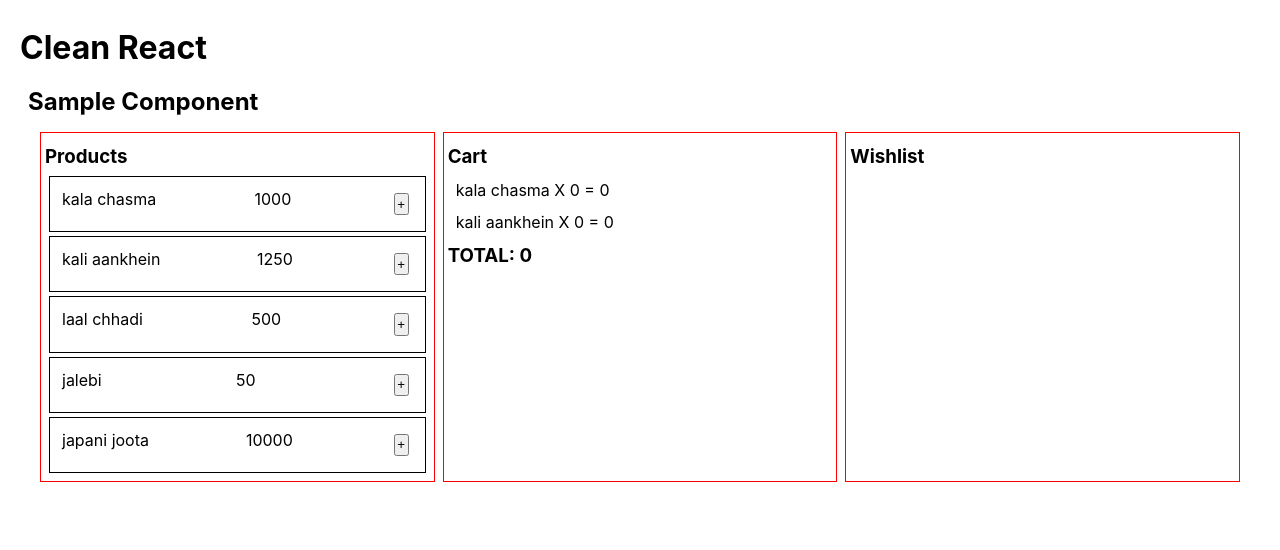
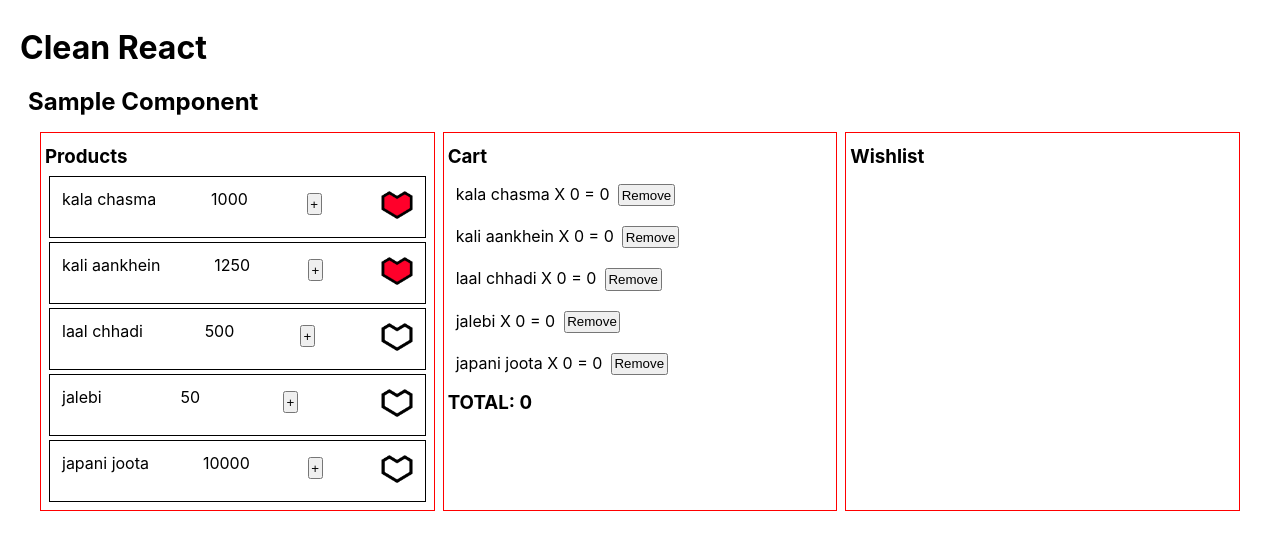
Before and after one commit to aamirmabs/react-useReducer, a React (Create React App) app: page / in a window 1280 px wide. Shown: the top 550 px of the page. Built offline with nearby package versions, Linux system fonts and the light colour scheme.

Commit message:
wishlist implemented - double render issue still exists

```diff
--- a/src/components/SampleComponent.js
+++ b/src/components/SampleComponent.js
@@ -1,4 +1,6 @@
 import React, { useEffect, useReducer } from "react";
+import wishlistTrue from "../images/icons/wishlist-true.png";
+import wishlistFalse from "../images/icons/wishlist-false.png";
 
 const productList = [
   {
@@ -47,44 +49,7 @@ function SampleComponent() {
     return product;
   };
 
-  const [cartTracker, dispatch] = useReducer(
-    (prevCartTracker, value) => {
-      // check if item is already in cartTracker
-      const { type, id } = value;
-      let newCartTracker = { ...prevCartTracker };
-      const { cart, wishlist } = newCartTracker;
-      const product = getProductFromID(id);
-
-      switch (type) {
-        case "CART-ADD":
-          let newCart = [...cart];
-
-          // check if item is already in cart
-          let indexInCart = cart.findIndex((cartItem) => cartItem.id === id);
-          newCart[indexInCart].productPosition = productList.findIndex(
-            (product) => product.id === id
-          );
-
-          let indexInProductList = productList.findIndex(
-            (product) => product.id === id
-          );
-
-          newCart[indexInCart].units = newCart[indexInCart].units + 1;
-          newCart[indexInCart].cost =
-            productList[indexInProductList].price * newCart[indexInCart].units;
-
-          break;
-
-        default:
-          console.log(`No Case`);
-          break;
-      }
-
-      console.log("prevCartTracker", prevCartTracker);
-      console.log("newCartTracker", newCartTracker);
-      return newCartTracker;
-    },
-    {
+  const initialCart = {
     cart: [
       {
         id: "prod1",
@@ -98,10 +63,72 @@ function SampleComponent() {
         units: 0,
         cost: 0,
       },
+      {
+        id: "prod3",
+        productPosition: 2,
+        units: 0,
+        cost: 0,
+      },
+      {
+        id: "prod4",
+        productPosition: 3,
+        units: 0,
+        cost: 0,
+      },
+      {
+        id: "prod5",
+        productPosition: 4,
+        units: 0,
+        cost: 0,
+      },
     ],
-      wishlist: [],
+    wishlist: ["prod1", "prod2"],
+  };
+
+  const [cartTracker, dispatch] = useReducer((prevCart, value) => {
+    let newCart = { ...prevCart };
+    // console.log("newCart before: ", newCart.cart);
+
+    // check if product exists in the cart
+    const cartIndex = prevCart.cart.findIndex((item) => item.id === value.id);
+
+    switch (value.type) {
+      case "CART-INCREASE":
+        // console.log("CART-INCREASE" + Math.random().toFixed(2));
+
+        // console.log(cartIndex);
+
+        // increase units of item if exists
+        let newUnits = prevCart.cart[cartIndex].units + 1;
+        newCart.cart[cartIndex].units = newUnits;
+
+        // console.log("newCart after: ", newCart.cart);
+        return newCart;
+
+      case "CART-REMOVE":
+        newCart.cart.splice(cartIndex, 1);
+        // console.log("After remove: ", newCart);
+        return newCart;
+
+      case "WISHLIST-TOGGLE":
+        const wishlistIndex = newCart.wishlist.findIndex(
+          (item) => item === value.id
+        );
+
+        if (wishlistIndex >= 0) {
+          console.log("Wishlist exists");
+          newCart.wishlist.splice(wishlistIndex, 1);
+        } else {
+          console.log("Wishlist NOT exists");
+          newCart.wishlist.push(value.id);
         }
-  );
+        console.log(newCart.wishlist);
+        return newCart;
+      default:
+        console.log("default");
+        return newCart;
+    }
+  }, initialCart);
 
   return (
     <div>
@@ -110,6 +137,9 @@ function SampleComponent() {
         <div className="products-list bordered">
           <h3>Products</h3>
           {productList.map((product) => {
+            const wishlistIcon = cartTracker.wishlist.includes(product.id)
+              ? "images/icons/wishlist-true.png"
+              : "images/icons/wishlist-false.png";
             return (
               <div className="product-item" key={product.id}>
                 <div>{product.name}</div>
@@ -117,11 +147,21 @@ function SampleComponent() {
                 <div>
                   <button
                     onClick={() =>
-                      dispatch({ type: "CART-ADD", id: product.id })
+                      dispatch({ type: "CART-INCREASE", id: product.id })
                     }
                   >
                     +
                   </button>
+                </div>
+                <div>
+                  <img
+                    onClick={() =>
+                      dispatch({ type: "WISHLIST-TOGGLE", id: product.id })
+                    }
+                    className="wishlist-icon"
+                    src={wishlistIcon}
+                    alt="wishlist"
+                  />
                 </div>
               </div>
             );
@@ -129,11 +169,19 @@ function SampleComponent() {
         </div>
         <div className="cart">
           <h3>Cart</h3>
-          {cartTracker.cart.map((item) => {
-            let position = item.productPosition;
+          {cartTracker.cart.map((product) => {
+            let position = product.productPosition;
+
             return (
-              <div key={item.id}>
-                {productList[position].name} X {item.units} = {item.cost}
+              <div key={product.id}>
+                {productList[position].name} X {product.units} = {product.cost}{" "}
+                <button
+                  onClick={() => {
+                    dispatch({ type: "CART-REMOVE", id: product.id });
+                  }}
+                >
+                  Remove
+                </button>
               </div>
             );
           })}
--- a/src/index.css
+++ b/src/index.css
@@ -39,6 +39,11 @@ div {
 button {
   padding: 0.1rem;
   margin: 0.25rem;
+}
+
+img.wishlist-icon {
+  width: 2rem;
+  height: auto;
 }
 
 .layout {
```
Also changed, not shown: public/images/icons/wishlist-false.png (added), public/images/icons/wishlist-true.png (added). Lines whose indentation alone changed are shown as unchanged.
